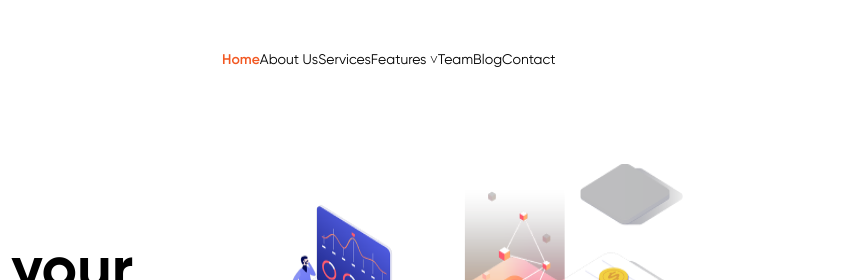
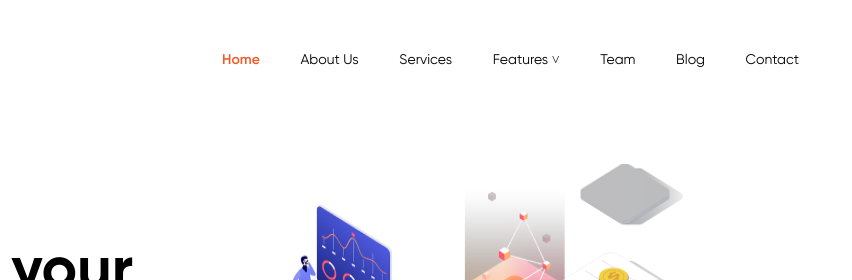
Before and after one commit to KaterinaCB/Web_layout4, a plain HTML site: page index.html in a window 1280 px wide. Shown: the top 280 px of the page, 428-1280 px from the left. Drawn offline with Linux system fonts and the light colour scheme.

Commit message:
Update style.css

```diff
--- a/style.css
+++ b/style.css
@@ -51,7 +51,7 @@ img {
 }
 
 .navigationMenu {
-    max-width: 577px;
+    width: 577px;
     display: flex;
     justify-content: space-between;
 }
```
